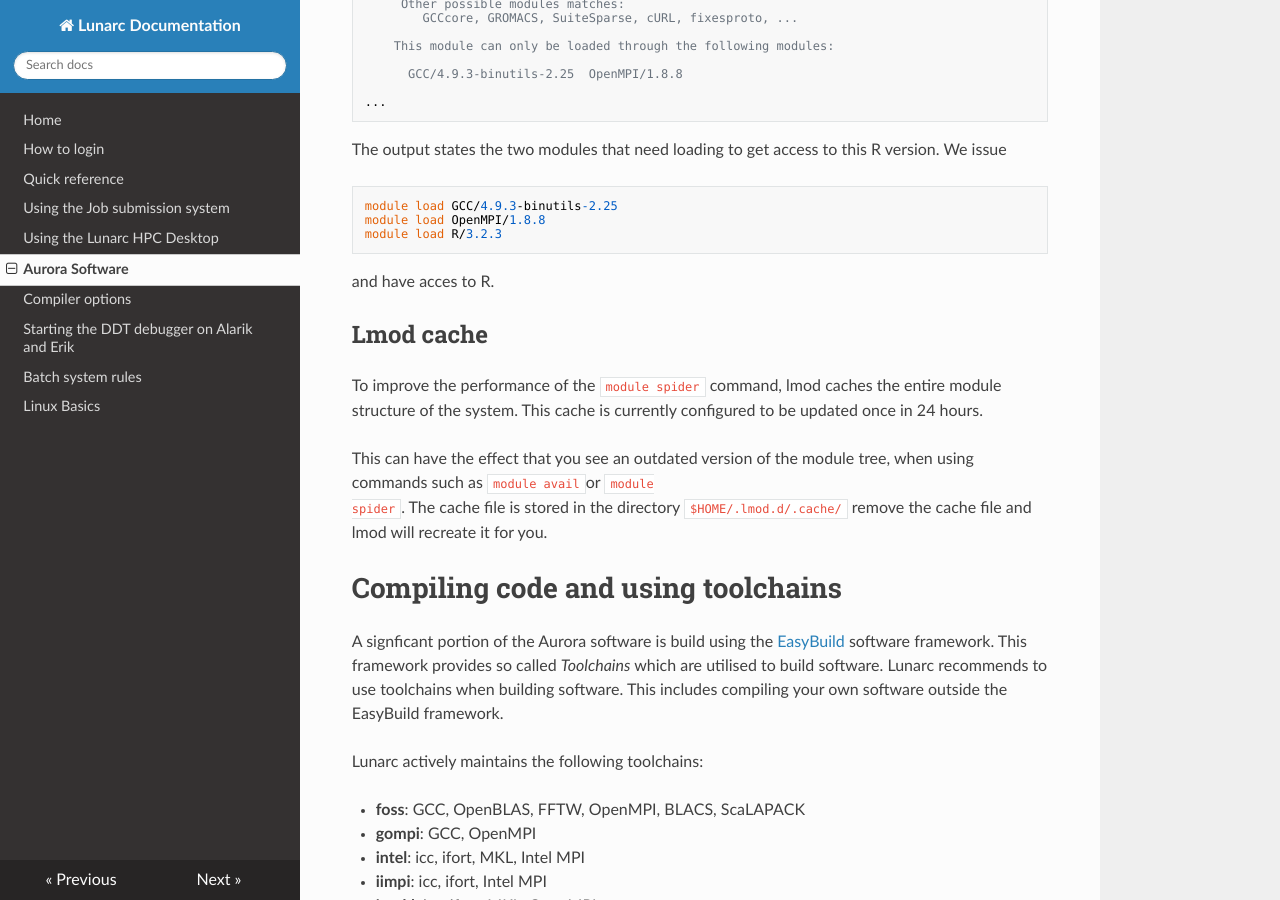
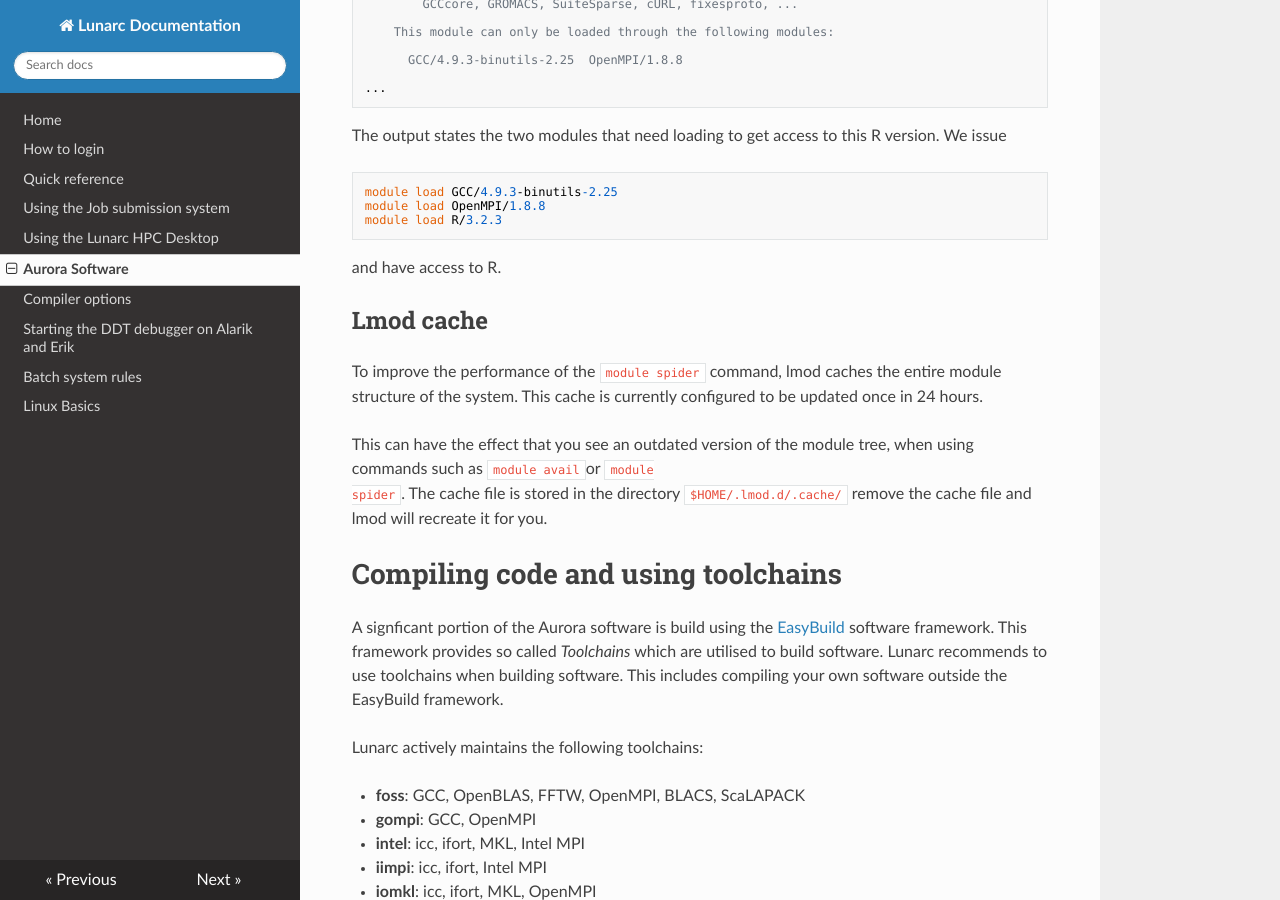
Before and after one commit to lunarc/lunarc_docs, an MkDocs documentation site: the page built from docs/aurora_modules.md, in a window 1280 px wide and 900 px high, scrolled down 5097 px. Built offline with MkDocs 1.6.1, drawn with Linux system fonts in a browser that asks for light colours; nearby versions of some CDN libraries; old or Windows-style settings are respelled for this version of MkDocs.

Commit message:
Update aurora_modules.md
typos

````diff
--- a/docs/aurora_modules.md
+++ b/docs/aurora_modules.md
@@ -244,7 +243,7 @@ module load GCC/4.9.3-binutils-2.25
 module load OpenMPI/1.8.8
 module load R/3.2.3
 ```
-and have acces to R.
+and have access to R.
 
 ## Lmod cache
 
````
Also changed, not shown: other parts of docs/aurora_modules.md (+1 -2 lines).
